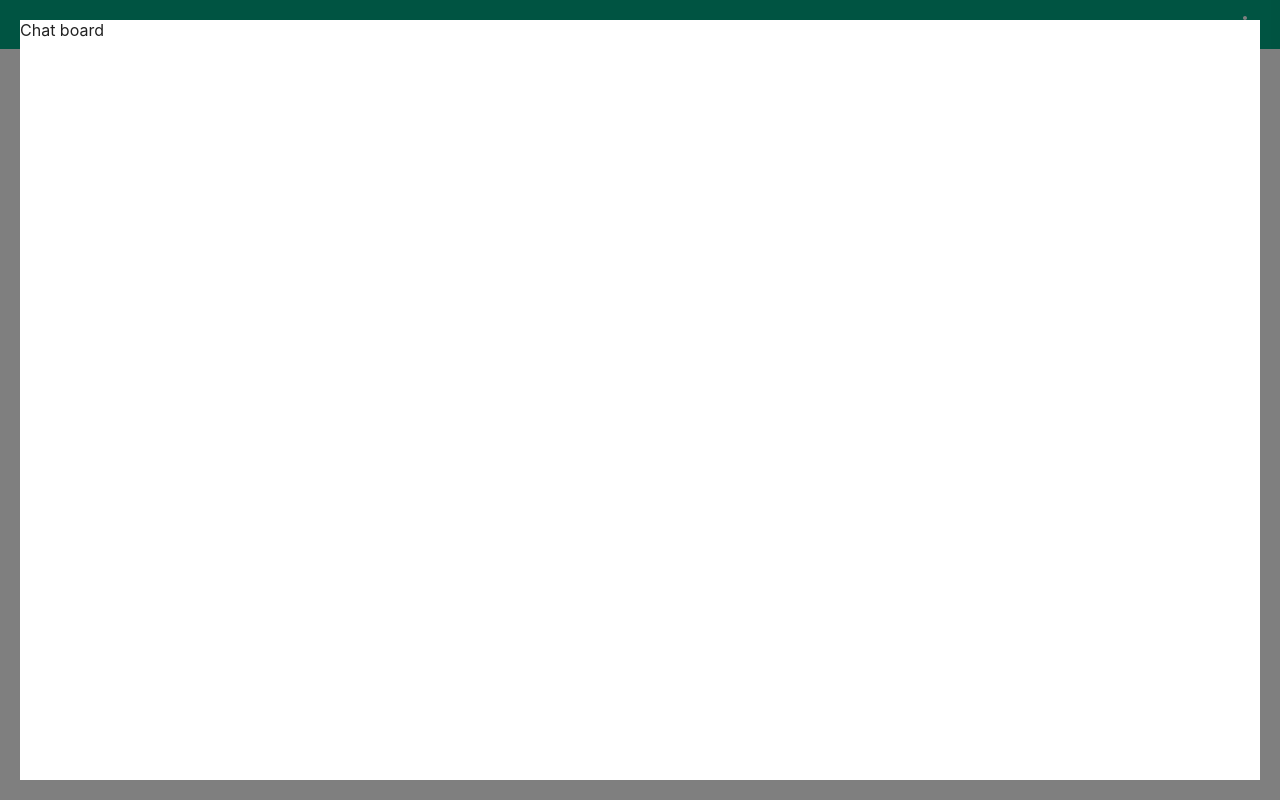
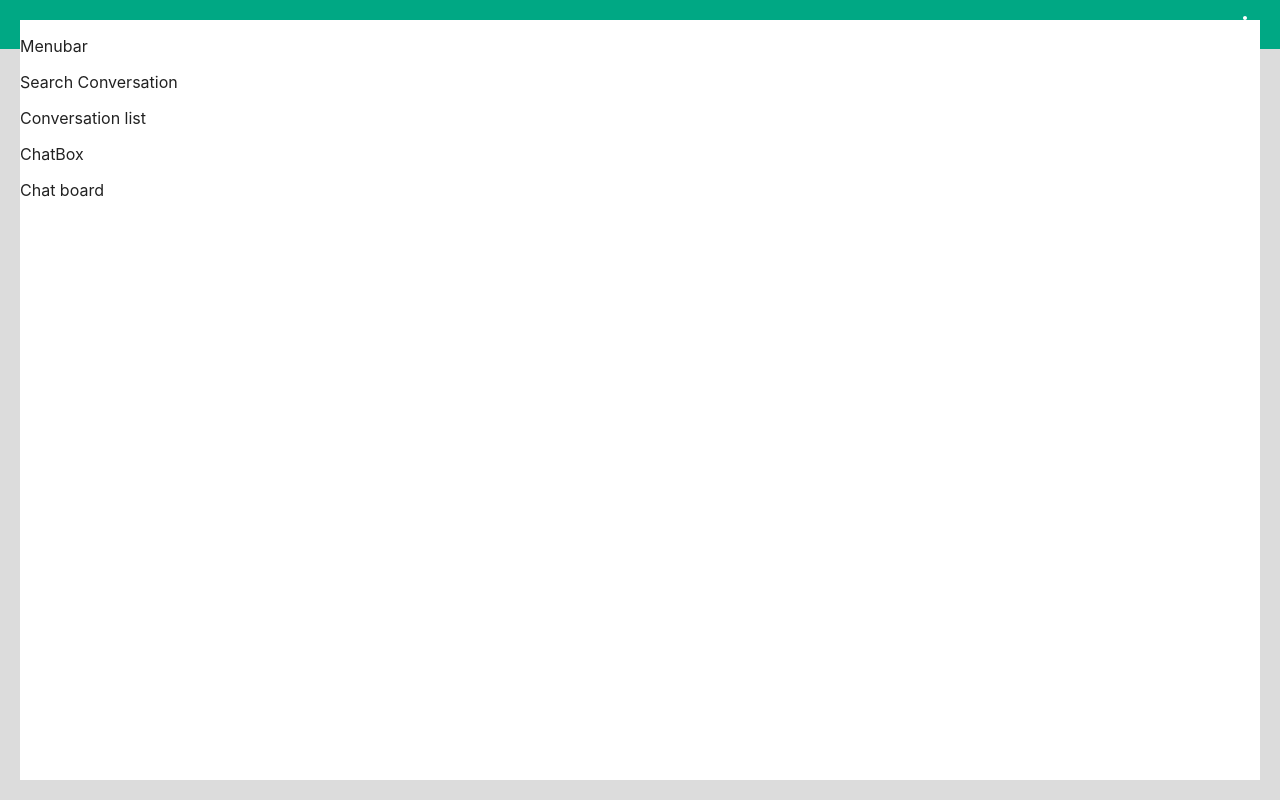
Before and after one commit to NazemMahmud/mern-chat, a React (Create React App) app in the folder client/: page / in a window 1280 px wide. Built offline with nearby package versions, Linux system fonts and the light colour scheme; sample sign-in values are in the browser's storage.

Commit message:
Chat dialog section ui componenet divided

```diff
--- a/client/src/App.js
+++ b/client/src/App.js
@@ -3,7 +3,7 @@ import './App.css';
 import { BrowserRouter, Routes, Route, Navigate } from "react-router-dom";
 import Login from "./pages/Authentication/Login/Login";
 import Registration from "./pages/Authentication/Registration/Registration";
-import Dashboard from "./pages/ChatDashboard";
+import Messenger from "./pages/ChatDashboard";
 
 function App() {
   return (
@@ -12,8 +12,8 @@ function App() {
          <Routes>
              <Route path="/login" element={<Login />} />
              <Route path="/register" element={< Registration />} />
-             <Route path="/chat" element={<Dashboard />} />
-             <Route exact path="/" element={<Dashboard />} />
+             <Route path="/chat" element={<Messenger />} />
+             <Route exact path="/" element={<Messenger />} />
              <Route path="*" element={<Navigate to="/chat" />} />
          </Routes>
      </BrowserRouter>
--- /dev/null
+++ b/client/src/components/chat/leftbox/ConversationList.js
@@ -0,0 +1,17 @@
+import React from "react";
+import {styled} from "@mui/styles";
+import {Box} from "@mui/material";
+
+const Component = styled(Box)`
+    min-width: 450px;
+`;
+
+const ConversationList = () => {
+    return (
+        <Component>
+            <p> Conversation list </p>
+        </Component>
+    )
+}
+
+export default ConversationList
--- /dev/null
+++ b/client/src/components/chat/leftbox/Conversations.js
@@ -0,0 +1,22 @@
+import React from "react";
+import {styled} from "@mui/styles";
+import {Box} from "@mui/material";
+import MenuBar from "./MenuBar";
+import SearchConversation from "./SearchConversation";
+import ConversationList from "./ConversationList";
+
+const Component = styled(Box)`
+    min-width: 450px;
+`;
+
+const Conversations = () => {
+    return (
+        <Component>
+            <MenuBar></MenuBar>
+            <SearchConversation></SearchConversation>
+            <ConversationList></ConversationList>
+        </Component>
+    )
+}
+
+export default Conversations
--- /dev/null
+++ b/client/src/components/chat/leftbox/MenuBar.js
@@ -0,0 +1,17 @@
+import React from "react";
+import {styled} from "@mui/styles";
+import {Box} from "@mui/material";
+
+const Component = styled(Box)`
+    min-width: 450px;
+`;
+
+const MenuBar = () => {
+    return (
+        <Component>
+            <p> Menubar </p>
+        </Component>
+    )
+}
+
+export default MenuBar
--- /dev/null
+++ b/client/src/components/chat/leftbox/SearchConversation.js
@@ -0,0 +1,17 @@
+import React from "react";
+import {styled} from "@mui/styles";
+import {Box} from "@mui/material";
+
+const Component = styled(Box)`
+    min-width: 450px;
+`;
+
+const SearchConversation = () => {
+    return (
+        <Component>
+            <p> Search Conversation </p>
+        </Component>
+    )
+}
+
+export default SearchConversation
--- /dev/null
+++ b/client/src/components/chat/rightbox/ChatBox.js
@@ -0,0 +1,17 @@
+import React from "react";
+import {styled} from "@mui/styles";
+import {Box} from "@mui/material";
+
+const Component = styled(Box)`
+    min-width: 450px;
+`;
+
+const ChatBox = () => {
+    return (
+        <Component>
+            <p> ChatBox </p>
+        </Component>
+    )
+}
+
+export default ChatBox
--- a/client/src/layout/DashboardLayout.js
+++ /dev/null
@@ -1,19 +0,0 @@
-import React from 'react';
-import {styled} from "@mui/styles";
-
-const DashBoardContainer = styled('div') ({
-    width: "100%",
-    height: "100vh",
-    // display: "flex",
-});
-
-const DashboardLayout = (props) => {
-    return (
-        <DashBoardContainer>
-            {props.children}
-        </DashBoardContainer>
-    );
-}
-
-
-export default DashboardLayout;
--- /dev/null
+++ b/client/src/layout/MessengerLayout.js
@@ -0,0 +1,22 @@
+import React from 'react';
+import {styled} from "@mui/styles";
+import NavigationBar from "../components/NavigationBar";
+
+const MessengerContainer = styled('div') ({
+    width: '100%',
+    height: '100vh',
+    background: '#DCDCDC'
+    // display: "flex",
+});
+
+const MessengerLayout = (props) => {
+    return (
+        <MessengerContainer>
+            <NavigationBar />
+            {props.children}
+        </MessengerContainer>
+    );
+}
+
+
+export default MessengerLayout;
--- a/client/src/pages/ChatDashboard/index.js
+++ b/client/src/pages/ChatDashboard/index.js
@@ -4,8 +4,12 @@ import Grid from "@mui/material/Grid";
 import Paper from "@mui/material/Paper";
 import {Box, Button, Dialog, Link, Typography} from "@mui/material";
 import { useDispatch, useSelector } from "react-redux";
-import DashboardLayout from "../../layout/DashboardLayout";
-import NavigationBar from "../../components/NavigationBar";
+import {styled} from "@mui/styles";
+
+import MessengerLayout from "../../layout/MessengerLayout";
+import Conversations from "../../components/chat/leftbox/Conversations";
+import ChatBox from "../../components/chat/rightbox/ChatBox";
+// import NavigationBar from "../../components/NavigationBar";
 
 const dialogStyle = {
     height: '95%',
@@ -17,6 +21,18 @@ const dialogStyle = {
     boxShadow: 'none',
     overflow: 'hidden'
 };
+
+const MessengerBox = styled(Box)`
+    display: flex;
+`;
+
+
+const MessageBox = styled(Box)`
+    width: 73%;
+    min-width: 300px;
+    height: 100%;
+    border-left: 1px solid rgba(0, 0, 0, 0.14);
+`;
 
 const ChatDashboard = () => {
     const navigate = useNavigate();
@@ -32,23 +48,23 @@ const ChatDashboard = () => {
 
 
     return (
-        <DashboardLayout>
-            <NavigationBar />
+        <MessengerLayout>
             <Dialog open={true}
                     PaperProps={{ sx: dialogStyle }}
+                    hideBackdrop={true}
             >
+                <MessengerBox>
+                    {/*LEFT BOX*/}
+                    <Conversations></Conversations>
+                    {/*RIGHT BOX*/}
+                    <MessageBox>
+                        <ChatBox></ChatBox>
+                    </MessageBox>
+                </MessengerBox>
+
                 Chat board
             </Dialog>
-            {/*<Box flex={1} overflow="auto">*/}
-            {/*    <Grid container>*/}
-            {/*        <Grid item xs={6}>*/}
-            {/*            <Button onClick={signOut} variant="contained" color="primary">*/}
-            {/*                Log out*/}
-            {/*            </Button>*/}
-            {/*        </Grid>*/}
-            {/*    </Grid>*/}
-            {/*</Box>*/}
-        </DashboardLayout>
+        </MessengerLayout>
 
         // <Grid container spacing={0}
         //       direction="column"
```
Also changed, not shown: client/src/components/chat/rightbox/EmptyChatBox.js (added, +17 -0 lines).
